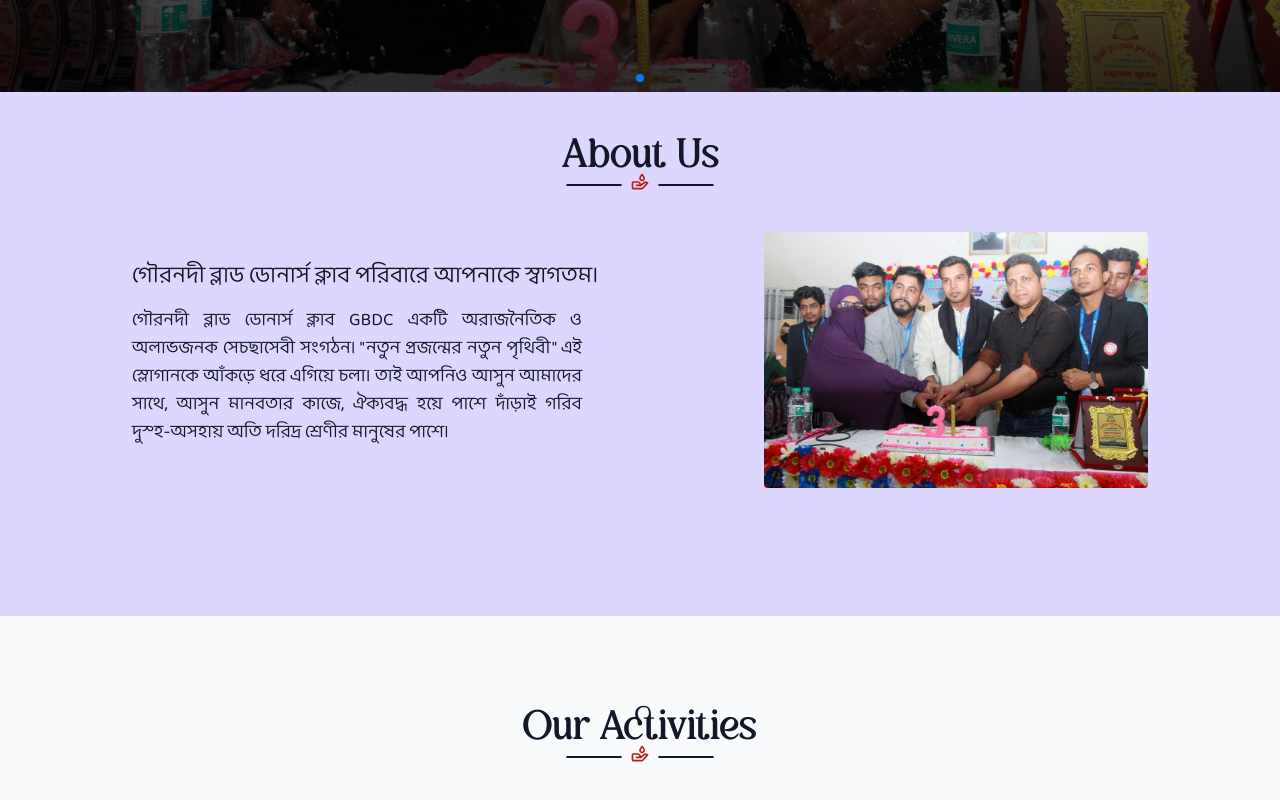
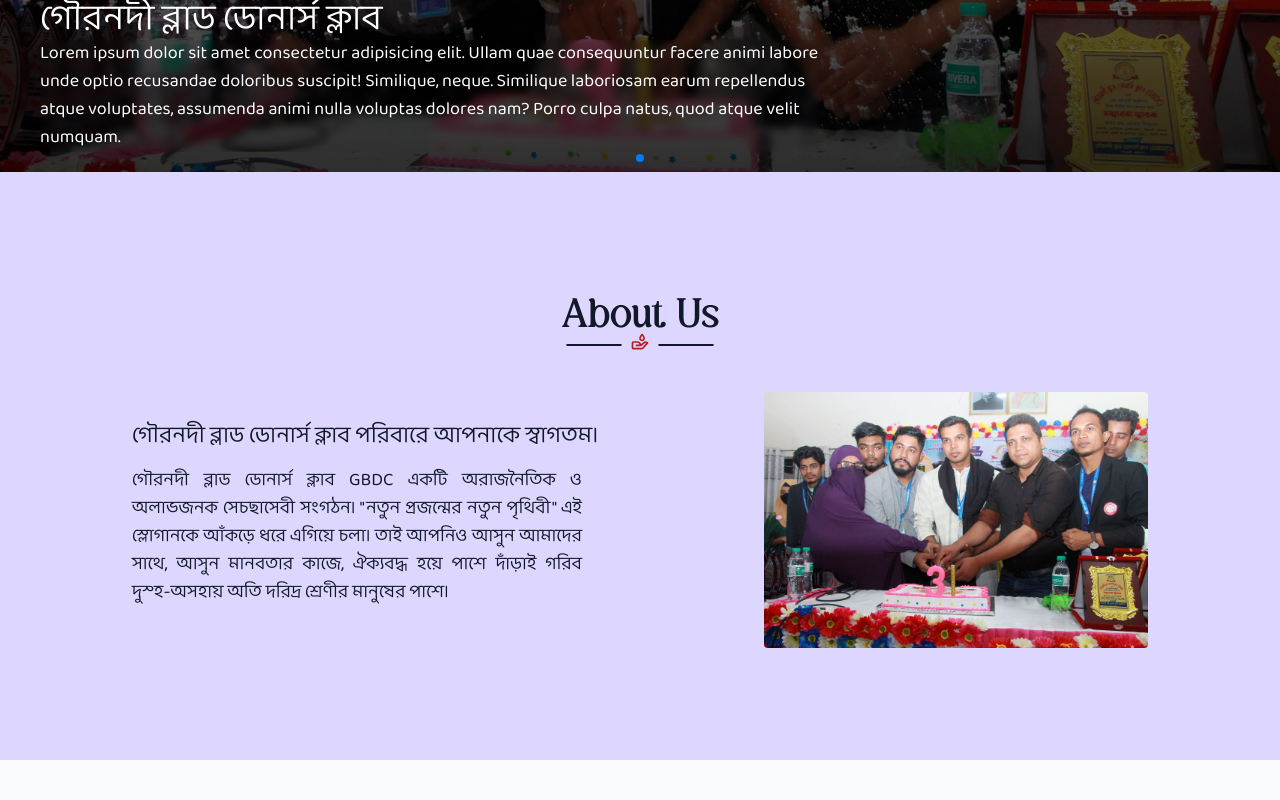
Before and after one commit to AariyanApu/gbdc, a Next.js app in the folder client/: page / in a window 1280 px wide. Shown: the part 616-1416 px from the top of the page. Built offline with nearby package versions, Linux system fonts and the light colour scheme.

Commit message:
fix About Section Width

```diff
--- a/client/src/components/Slide.jsx
+++ b/client/src/components/Slide.jsx
@@ -37,7 +37,7 @@
           initial="hidden"
           whileInView="show"
           viewport={{ once: false, amount: 0.25 }}
-          className="relative h-[70vh] sm:h-[60vh] lg:h-[70vh] xl:h-[80vh] 2xl:h-[90vh] "
+          className="relative h-[70vh] sm:h-[60vh] lg:h-[80vh] xl:h-[90vh]  "
         >
           {/* Slide Image */}
           <Image
@@ -45,17 +45,17 @@
             height={1600}
             width={1600}
             src={i.imgUrl}
-            className=" h-[70vh] w-full rounded object-cover sm:h-[60vh] lg:h-[70vh] xl:h-[80vh] 2xl:h-[90vh]   "
+            className=" h-[70vh] w-full rounded object-cover sm:h-[60vh] lg:h-[80vh] xl:h-[90vh]    "
           />
           {/* Black Shadow */}
           <div
             aria-hidden="true"
             className="  absolute  inset-0 hidden w-full bg-gradient-to-b from-transparent to-black opacity-80 sm:block sm:w-[800]"
           />
-          {/* Title & Text */}
+          {/* Title & Text Only Lg */}
           <motion.div
             variants={fadeIn('up', 'tween', 1, 0.7)}
-            className="absolute inset-y-96 hidden w-80 text-left text-white sm:block sm:w-[800px] sm:pl-5"
+            className="absolute bottom-5 left-5 hidden text-left text-white md:block w-[800px] pl-5"
           >
             <div className="text-4xl ">{i.title}</div>
             <div className="text-lg backdrop-blur-sm ">{i.description}</div>
--- a/client/src/sections/About.jsx
+++ b/client/src/sections/About.jsx
@@ -14,7 +14,7 @@
       initial="hidden"
       whileInView="show"
       viewport={{ once: false, amount: 0.25 }}
-      className="mt-8 mb-32"
+      className=" 2xl:my-32 xl:my-28 lg:my-24 md:my-20 my-16 "
     >
       <div>
         <TypingTitle title="About Us" />
```
